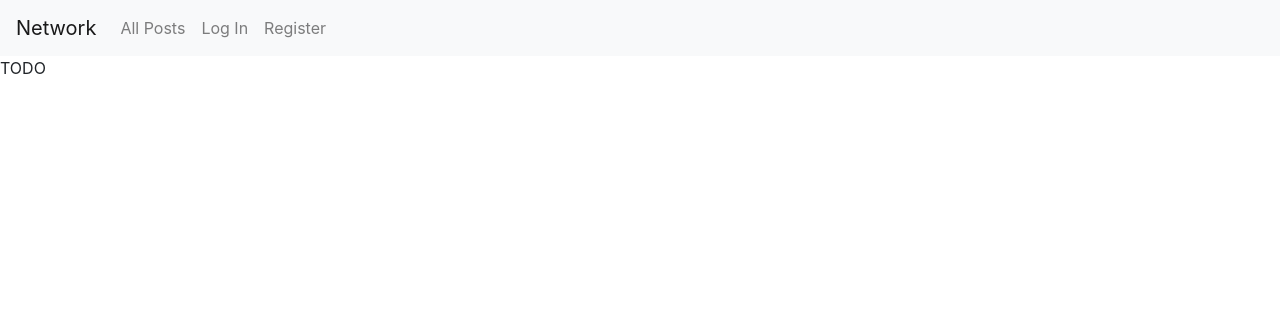
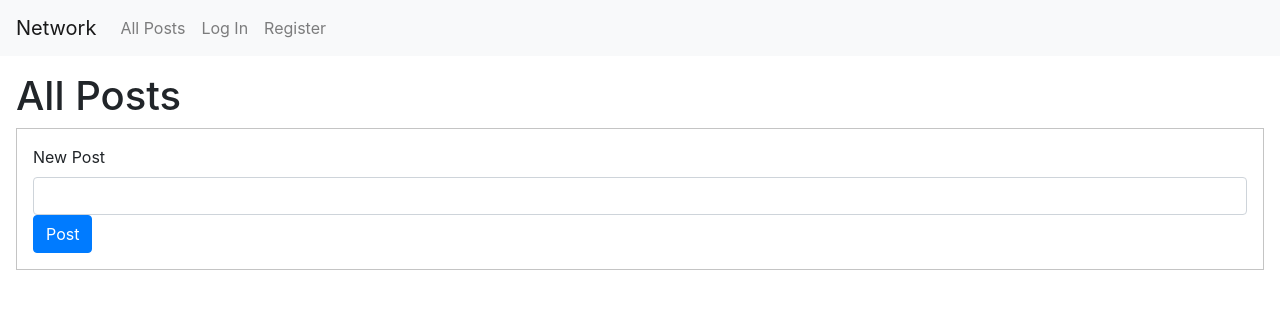
Before and after one commit to tslaytor/CS50W, a Django app: page / in a window 1280 px wide. Shown: the top 316 px of the page. Run offline with Django 3.2, Linux system fonts and the light colour scheme; some libraries are stand-ins or nearby versions.

Commit message:
added new post form to index page and created models

```diff
--- a/projects/2020/x/project4/network/static/network/styles.css
+++ b/projects/2020/x/project4/network/static/network/styles.css
@@ -0,0 +1,8 @@
+#all-posts {
+    padding: 1rem;
+}
+
+.form-group {
+    border: rgba(0, 0, 0, 0.233) 1px solid;
+    padding: 1rem;
+}
--- a/projects/2020/x/project4/network/templates/network/index.html
+++ b/projects/2020/x/project4/network/templates/network/index.html
@@ -1,5 +1,15 @@
 {% extends "network/layout.html" %}
 
 {% block body %}
-    TODO
+<div id="all-posts">
+    <h1>All Posts</h1>
+    <form id="new-post">
+        <div class="form-group">
+            <label for="newpost-textarea">New Post</label>
+            <input type='text' class="form-control" id="newpost-textarea">
+            <input class="btn btn-primary" type='submit' value='Post'>
+        </div>
+    </form>
+</div>
+
 {% endblock %}
```
Also changed, not shown: projects/2020/x/project4/network/models.py (+10 -0 lines), projects/2020/x/project4/db.sqlite3, projects/2020/x/project4/network/migrations/0002_posts_followers.py (added), projects/2020/x/project4/network/migrations/0003_alter_posts_likes.py (added).
